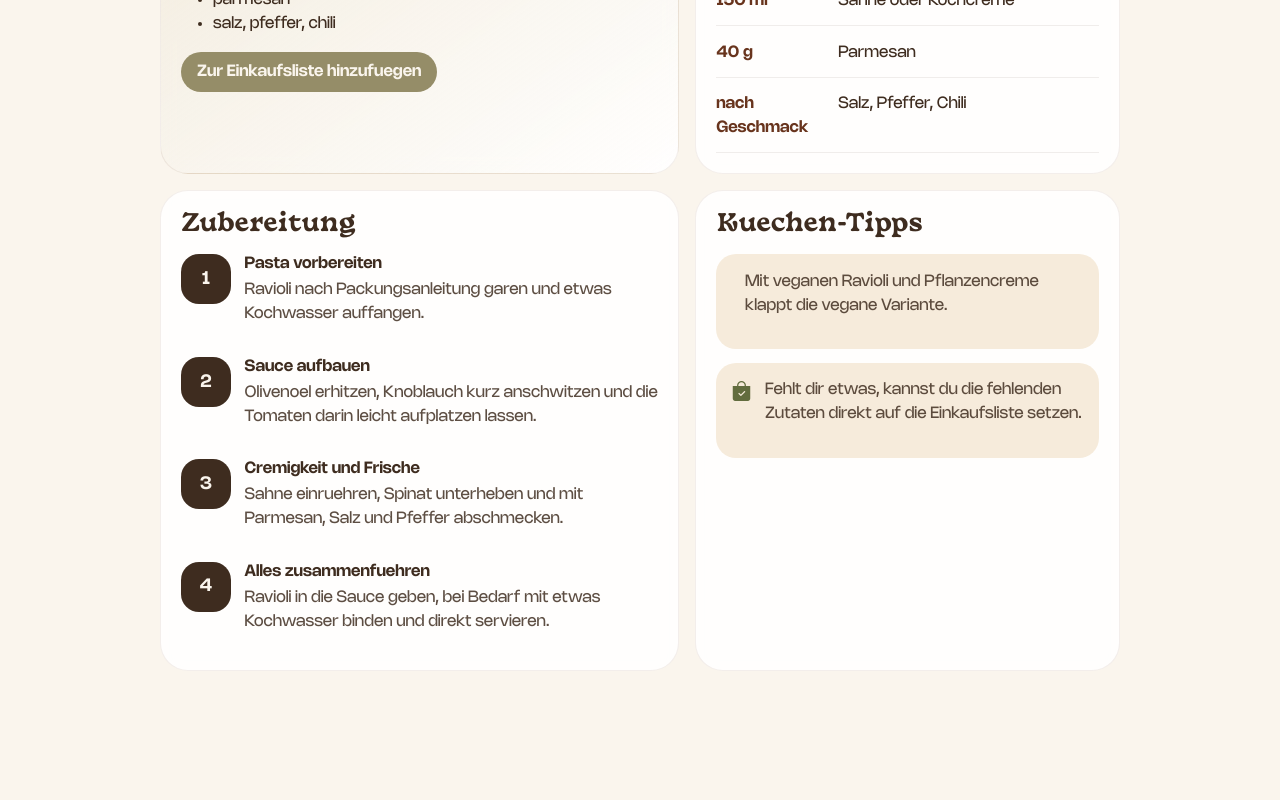
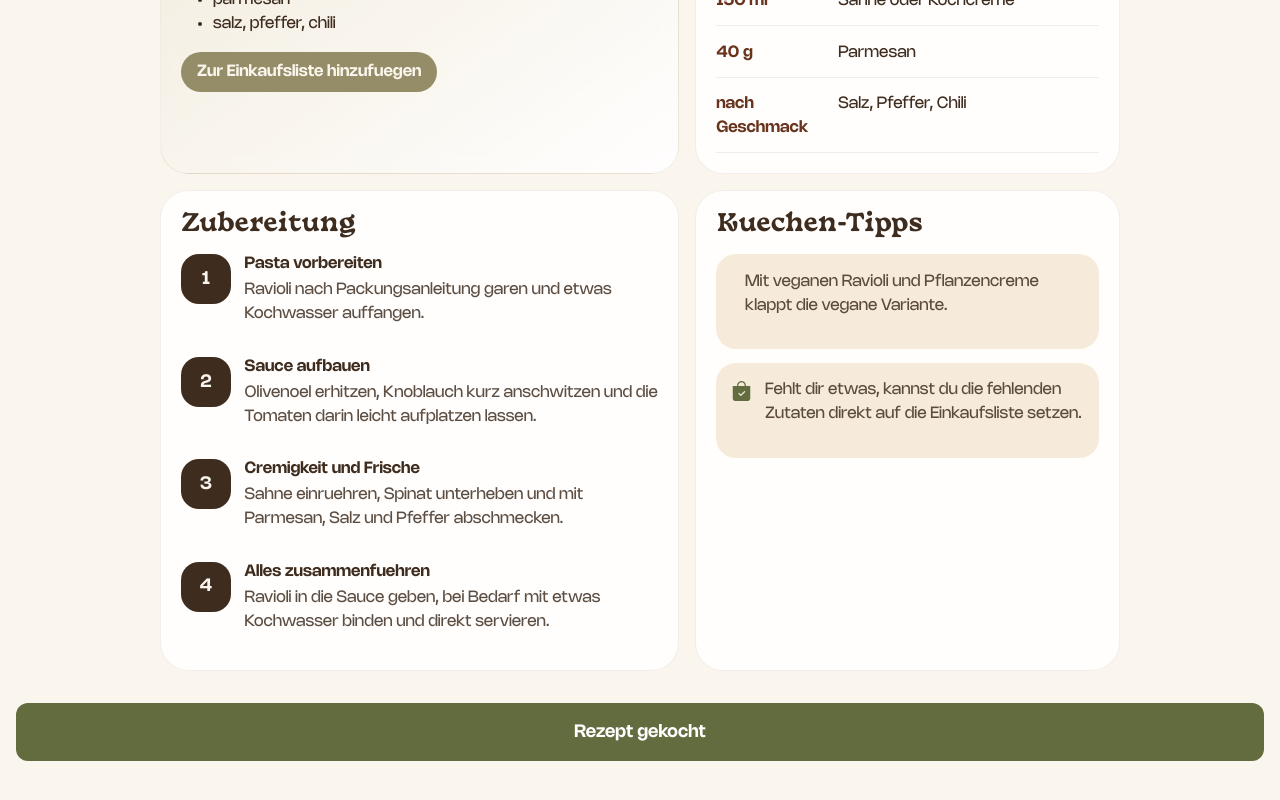
Before and after one commit to fridgebook-team/fridgebook, an Angular app: page /recipes/0 in a window 1280 px wide. Shown: the part 1054-1854 px from the top of the page. Built offline with nearby package versions, Linux system fonts and the light colour scheme.

Commit message:
Add: Zutaten-gekocht-Btn, verwendete Ingredients werden aus VK entfernt

```diff
--- a/src/app/components/recipe-detail/recipe-detail.css
+++ b/src/app/components/recipe-detail/recipe-detail.css
@@ -231,6 +231,29 @@ h1 {
   font-size: 1.25rem;
 }
 
+.btn-cooked {
+  width: 100%;
+  margin-top: 2rem;
+  padding: 1rem;
+  border: none;
+  border-radius: 12px;
+
+  font-size: 1.1rem;
+  font-weight: bold;
+
+  background-color: var(--color-green);
+  color: white;
+}
+
+.btn-cooked:hover {
+  opacity: 0.9;
+}
+
+.btn-cooked:disabled {
+  opacity: 0.5;
+  cursor: not-allowed;
+}
+
 @media (max-width: 768px) {
   .recipe-page {
     padding-inline: 0.85rem;
--- a/src/app/components/recipe-detail/recipe-detail.html
+++ b/src/app/components/recipe-detail/recipe-detail.html
@@ -57,7 +57,7 @@
         <li *ngFor="let ingredient of missingIngredients">{{ ingredient }}</li>
       </ul>
 
-      <button class="btn-olive btn" (click)="addMissingToShoppingList()">Zur Einkaufsliste hinzufuegen</button>
+      <button class="btn-olive" (click)="addMissingToShoppingList()">Zur Einkaufsliste hinzufuegen</button>
       <p *ngIf="showAddMessage" class="mt-3 mx-2 success-message">Zutaten wurden hinzugefügt!</p>
     </article>
 
@@ -94,4 +94,8 @@
       </div>
     </article>
   </section>
+
+  <button class="btn-cooked" [disabled]="recipeIsCooked" (click)="recipeCooked()">Rezept gekocht</button>
+  <p *ngIf="recipeCookedMessage" class="mt-3 text-center success-message">Die verwendete Zutaten wurden aus Ihrer Virtuellen Speisekammer entfernt!</p>
+
 </div>
--- a/src/app/components/recipe-detail/recipe-detail.ts
+++ b/src/app/components/recipe-detail/recipe-detail.ts
@@ -118,6 +118,8 @@ export class RecipeDetailComponent implements OnInit {
   matchPercentage = 0;
   missingIngredients: string[] = [];
   showAddMessage = false;
+  recipeCookedMessage = false;
+  recipeIsCooked = false;
 
   calculateMatch() {
 
@@ -177,4 +179,43 @@ export class RecipeDetailComponent implements OnInit {
     const scaledNumber = (originalNumber / this.recipe.servings) * this.currentServings; //neue Menge
     return amount.replace(numberMatch[0], scaledNumber.toString()); //ersetzen
   }
+
+
+  // REZEPT GEKOCH BUTTON - ENTFERNT VERWENDETE ZUTATEN
+
+  async recipeCooked() {
+
+    for (const ingredient of this.recipe.ingredients) {
+
+      const amount = parseInt(ingredient.amount); // Zahl holen aus 250g
+      if (isNaN(amount)) continue;
+
+      const fridgeItem = this.fridgeService.items.find(item => {
+
+        const fridgeName = item.name.toLowerCase();
+        const ingredientName = ingredient.name.toLowerCase();
+
+        return (fridgeName.includes(ingredientName) || ingredientName.includes(fridgeName));
+      });
+
+      if (!fridgeItem) continue;
+
+      fridgeItem.quantity -= amount;
+
+      if (fridgeItem.quantity <= 0) {
+        await this.fridgeService.removeItem(fridgeItem);
+
+      } else {
+        await this.fridgeService.updateItem(fridgeItem);
+      }
+    }
+
+    this.recipeCookedMessage = true;
+    this.recipeIsCooked = true;
+
+    this.calculateMatch();
+    this.cdr.detectChanges();
+
+    await this.fridgeService.loadItems();
+  }
 }
```
